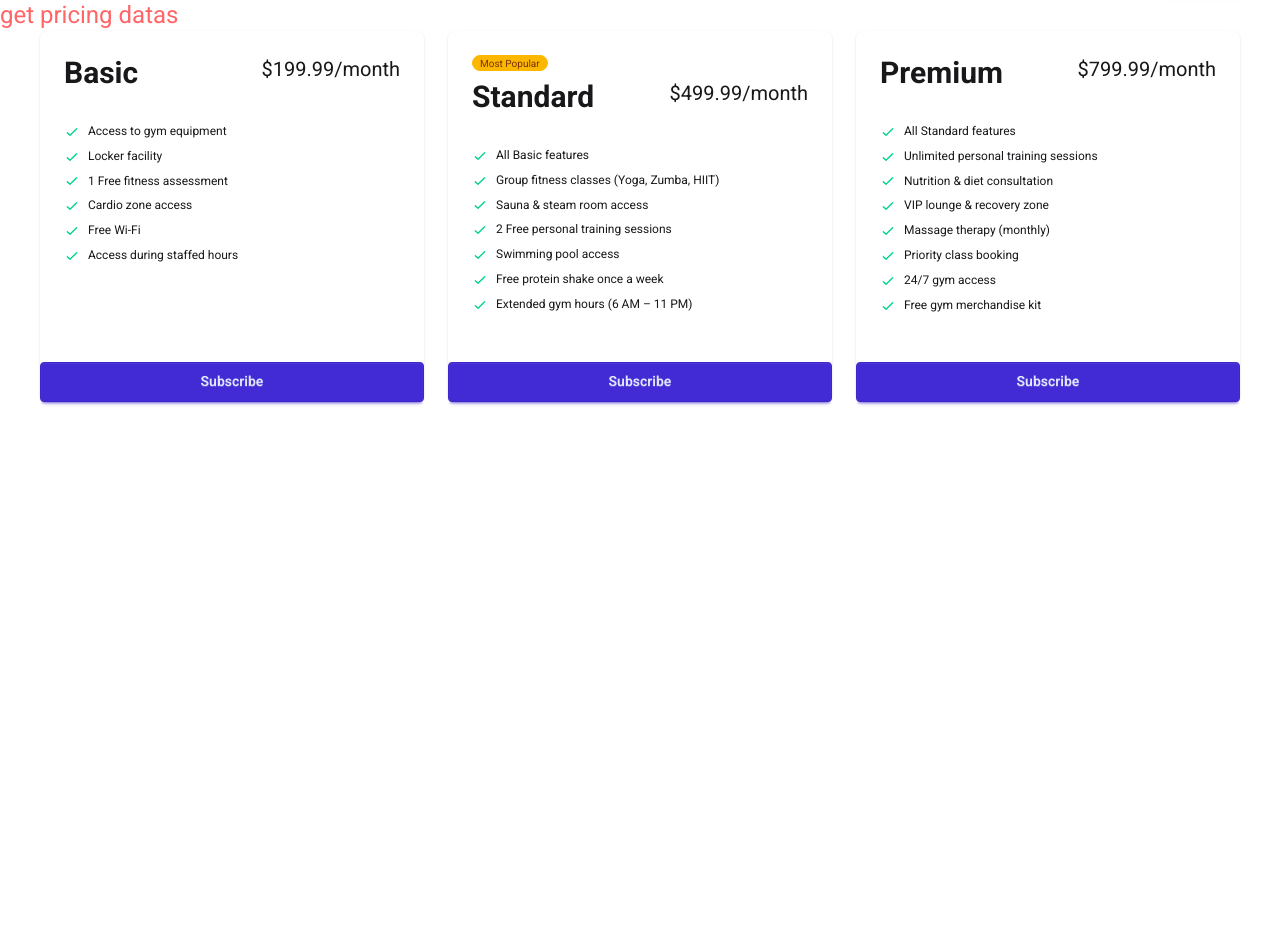
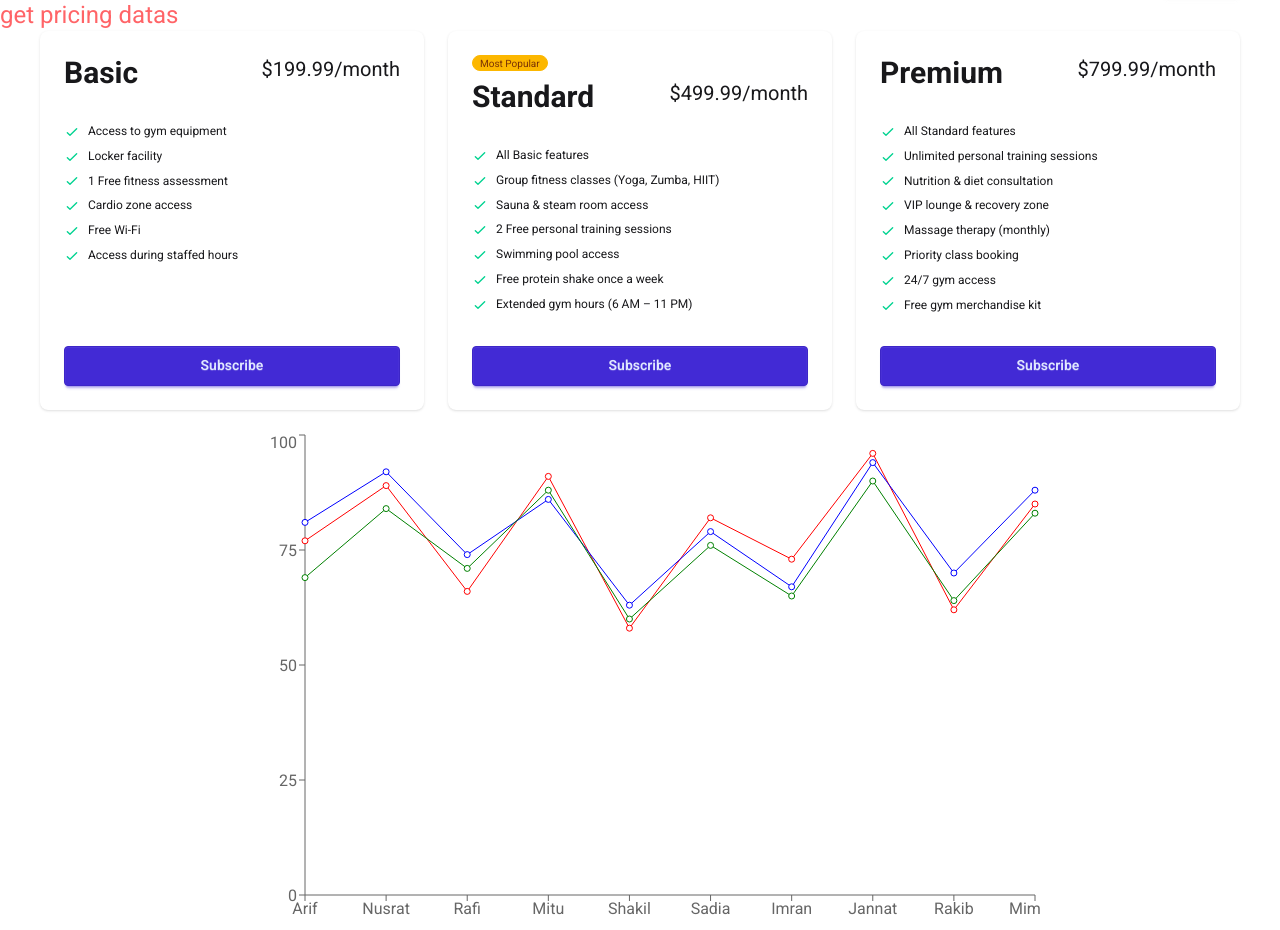
Before and after one commit to mohammademon393/priceing-option, a React (Vite) app: page / in a window 1280 px wide. Shown: the part 61-991 px from the top of the page. Before the commit the page ends 800 px from the top, so only its background shows below. Built offline with nearby package versions, Linux system fonts and the light colour scheme.

Commit message:
student Line reChart create

```diff
--- a/src/App.jsx
+++ b/src/App.jsx
@@ -4,6 +4,7 @@ import Navbar from './component/Navbar/Navbar';
 import DaisyNav from './component/DaisyNav/DaisyNav';
 import { Suspense } from 'react';
 import PriceingOptions from './component/PriceingOption/PriceingOptions';
+import ReChart from './component/ReCharts/ReChart';
 
 const pricePromise = fetch('priceing.json').then(res => res.json());
 
@@ -26,6 +27,9 @@ function App() {
         >
           <PriceingOptions pricePromise={pricePromise}></PriceingOptions>
         </Suspense>
+
+
+        <ReChart></ReChart>
       </main>
 
       <footer></footer>
--- a/src/component/DaisyPriceingCard/DaisyPriceingCard.jsx
+++ b/src/component/DaisyPriceingCard/DaisyPriceingCard.jsx
@@ -12,7 +12,7 @@ const DaisyPriceingCard = ({ priceing }) => {
           <h2 className="text-3xl font-bold">{plan}</h2>
           <span className="text-xl">{price}</span>
         </div>
-        <ul className="mt-6 flex flex-col gap-2 text-xs">
+        <ul className="mt-6 flex flex-col gap-2 text-xs flex-1">
           {features.map((feature, index) => (
             <li key={index}>
               <svg
@@ -33,9 +33,9 @@ const DaisyPriceingCard = ({ priceing }) => {
             </li>
           ))}
         </ul>
-      </div>
       <div className="mt-6">
         <button className="btn btn-primary btn-block">Subscribe</button>
+      </div>
       </div>
     </div>
   );
--- a/src/component/ReCharts/ReChart.jsx
+++ b/src/component/ReCharts/ReChart.jsx
@@ -1,10 +1,92 @@
 import React from 'react';
+import { Line, LineChart, XAxis, YAxis } from 'recharts';
+
+ const resultData = [
+   {
+     id: 1,
+     name: "Arif",
+     math: 77,
+     physics: 81,
+     chemistry: 69,
+   },
+   {
+     id: 2,
+     name: "Nusrat",
+     math: 89,
+     physics: 92,
+     chemistry: 84,
+   },
+   {
+     id: 3,
+     name: "Rafi",
+     math: 66,
+     physics: 74,
+     chemistry: 71,
+   },
+   {
+     id: 4,
+     name: "Mitu",
+     math: 91,
+     physics: 86,
+     chemistry: 88,
+   },
+   {
+     id: 5,
+     name: "Shakil",
+     math: 58,
+     physics: 63,
+     chemistry: 60,
+   },
+   {
+     id: 6,
+     name: "Sadia",
+     math: 82,
+     physics: 79,
+     chemistry: 76,
+   },
+   {
+     id: 7,
+     name: "Imran",
+     math: 73,
+     physics: 67,
+     chemistry: 65,
+   },
+   {
+     id: 8,
+     name: "Jannat",
+     math: 96,
+     physics: 94,
+     chemistry: 90,
+   },
+   {
+     id: 9,
+     name: "Rakib",
+     math: 62,
+     physics: 70,
+     chemistry: 64,
+   },
+   {
+     id: 10,
+     name: "Mim",
+     math: 85,
+     physics: 88,
+     chemistry: 83,
+   },
+ ];
+
+
 
 const ReChart = () => {
     return (
-        <div>
-
-        </div>
+      <div className='mt-5 mx-10 grid justify-center'>
+        <LineChart width={800} height={500} data={resultData}>
+            <XAxis dataKey={'name'}></XAxis>
+            <YAxis></YAxis>
+            <Line dataKey={'math'} stroke='red'></Line>
+            <Line dataKey={'physics'} stroke='blue'></Line>
+            <Line dataKey={'chemistry'} stroke='green'></Line>
+        </LineChart>
+      </div>
     );
 };
 
```
